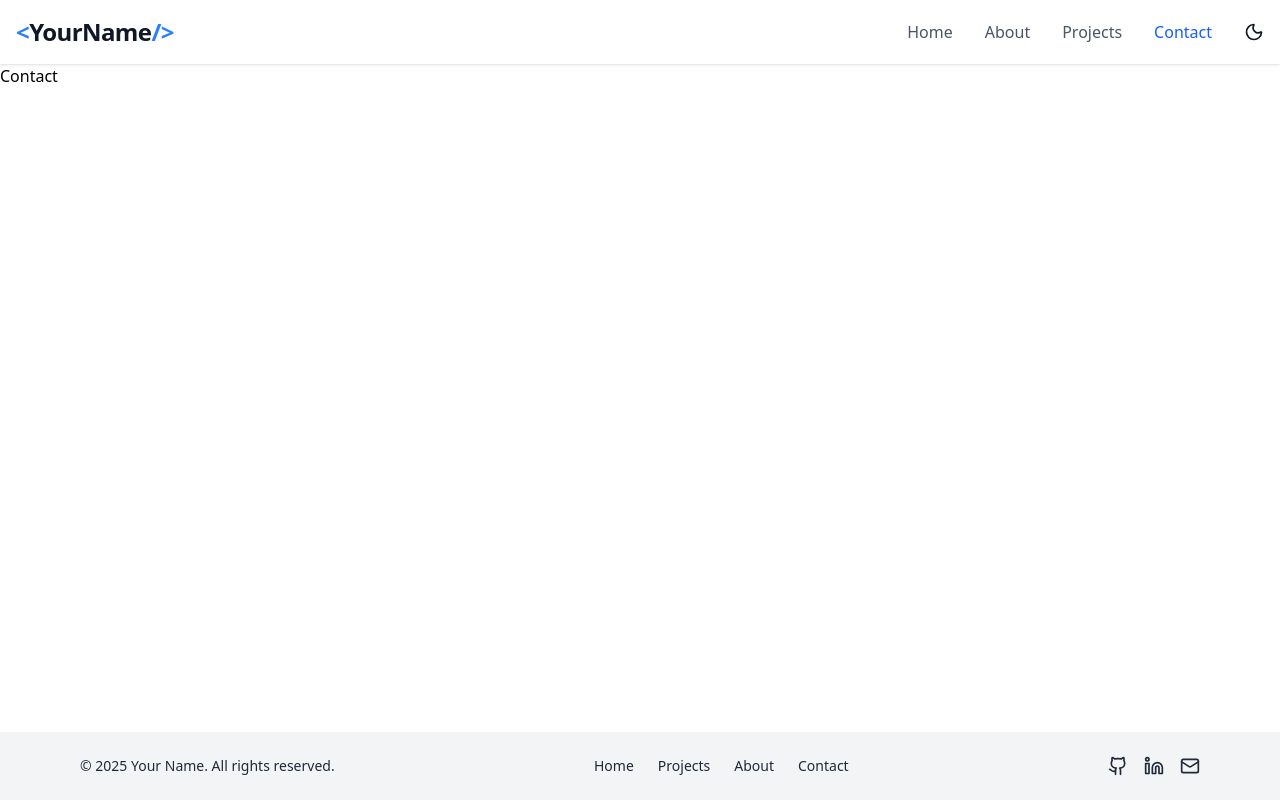
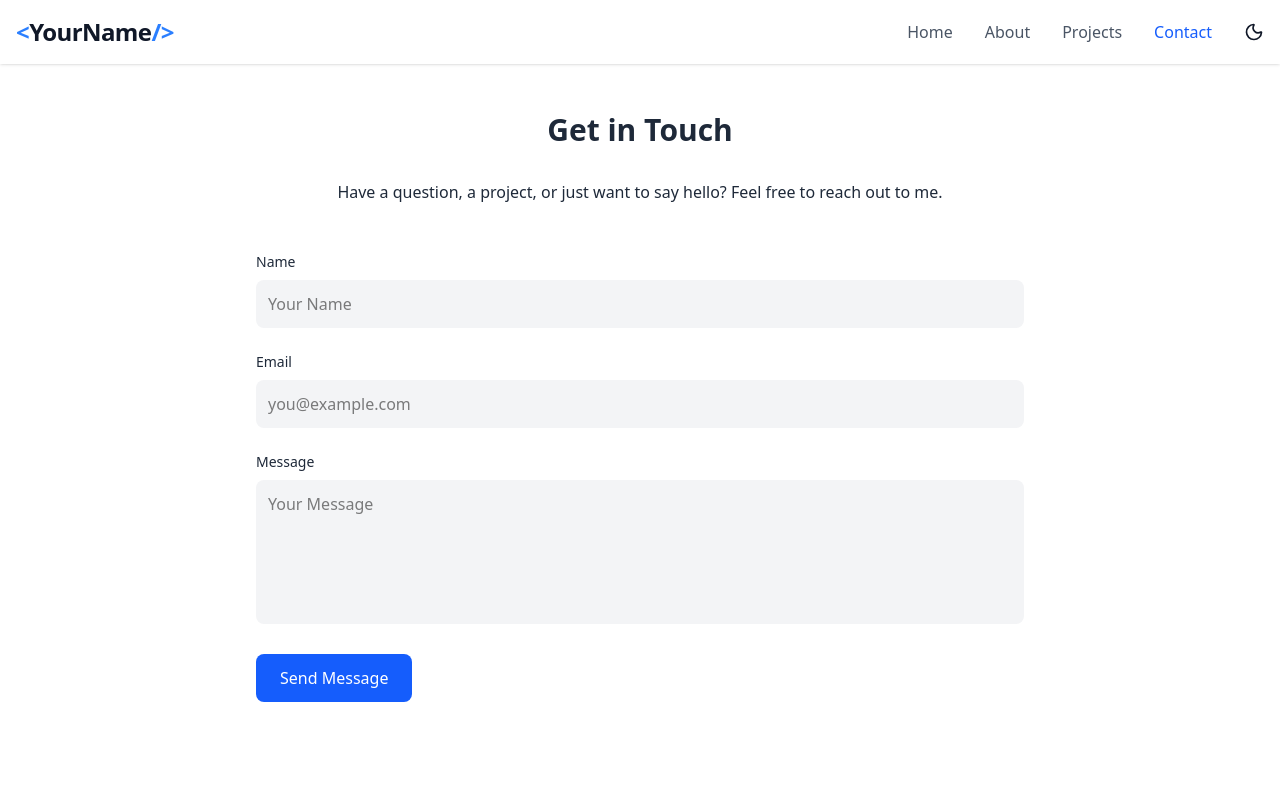
Before and after one commit to devashishkr3/Devashish-Portfolio, a React (Vite) app: page /contact in a window 1280 px wide. Shown: the top 800 px of the page. Built offline with nearby package versions, Linux system fonts and the light colour scheme; the HTML template or start-up script is replaced by a standard one.

Commit message:
Contact.jsx

```diff
--- a/src/pages/Contact.jsx
+++ b/src/pages/Contact.jsx
@@ -1,7 +1,63 @@
-import React from "react";
+// src/pages/Contact.jsx
+import React, { useContext } from "react";
+import { ThemeContext } from "../context/ThemeContext";
 
-function Contact() {
-  return <div>Contact</div>;
-}
+const Contact = () => {
+  const { darkMode } = useContext(ThemeContext);
+
+  return (
+    <section
+      className={`py-12 px-4 sm:px-6 lg:px-8 min-h-screen transition-colors duration-500 ${
+        darkMode ? "bg-gray-900 text-white" : "bg-white text-gray-800"
+      }`}
+    >
+      <div className="max-w-3xl mx-auto">
+        <h2 className="text-3xl font-bold text-center mb-8">Get in Touch</h2>
+        <p className="text-center mb-12">
+          Have a question, a project, or just want to say hello? Feel free to
+          reach out to me.
+        </p>
+        <form className="space-y-6">
+          <div>
+            <label className="block mb-2 text-sm font-medium">Name</label>
+            <input
+              type="text"
+              className={`w-full p-3 rounded-lg outline-none ${
+                darkMode ? "bg-gray-800 text-white" : "bg-gray-100 text-black"
+              }`}
+              placeholder="Your Name"
+            />
+          </div>
+          <div>
+            <label className="block mb-2 text-sm font-medium">Email</label>
+            <input
+              type="email"
+              className={`w-full p-3 rounded-lg outline-none ${
+                darkMode ? "bg-gray-800 text-white" : "bg-gray-100 text-black"
+              }`}
+              placeholder="you@example.com"
+            />
+          </div>
+          <div>
+            <label className="block mb-2 text-sm font-medium">Message</label>
+            <textarea
+              rows="5"
+              className={`w-full p-3 rounded-lg outline-none resize-none ${
+                darkMode ? "bg-gray-800 text-white" : "bg-gray-100 text-black"
+              }`}
+              placeholder="Your Message"
+            />
+          </div>
+          <button
+            type="submit"
+            className="bg-blue-600 text-white px-6 py-3 rounded-lg hover:bg-blue-700 transition"
+          >
+            Send Message
+          </button>
+        </form>
+      </div>
+    </section>
+  );
+};
 
 export default Contact;
```
